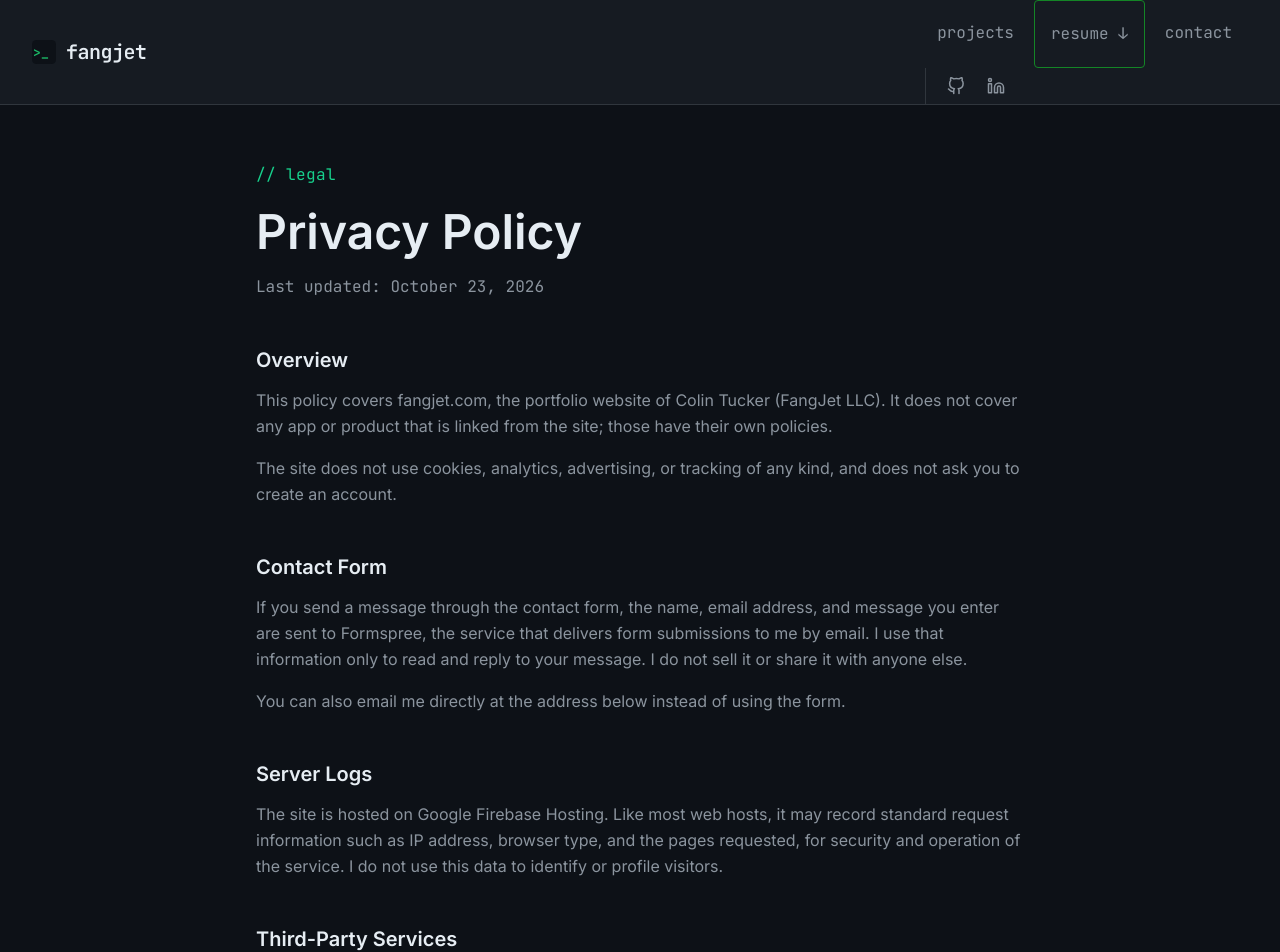
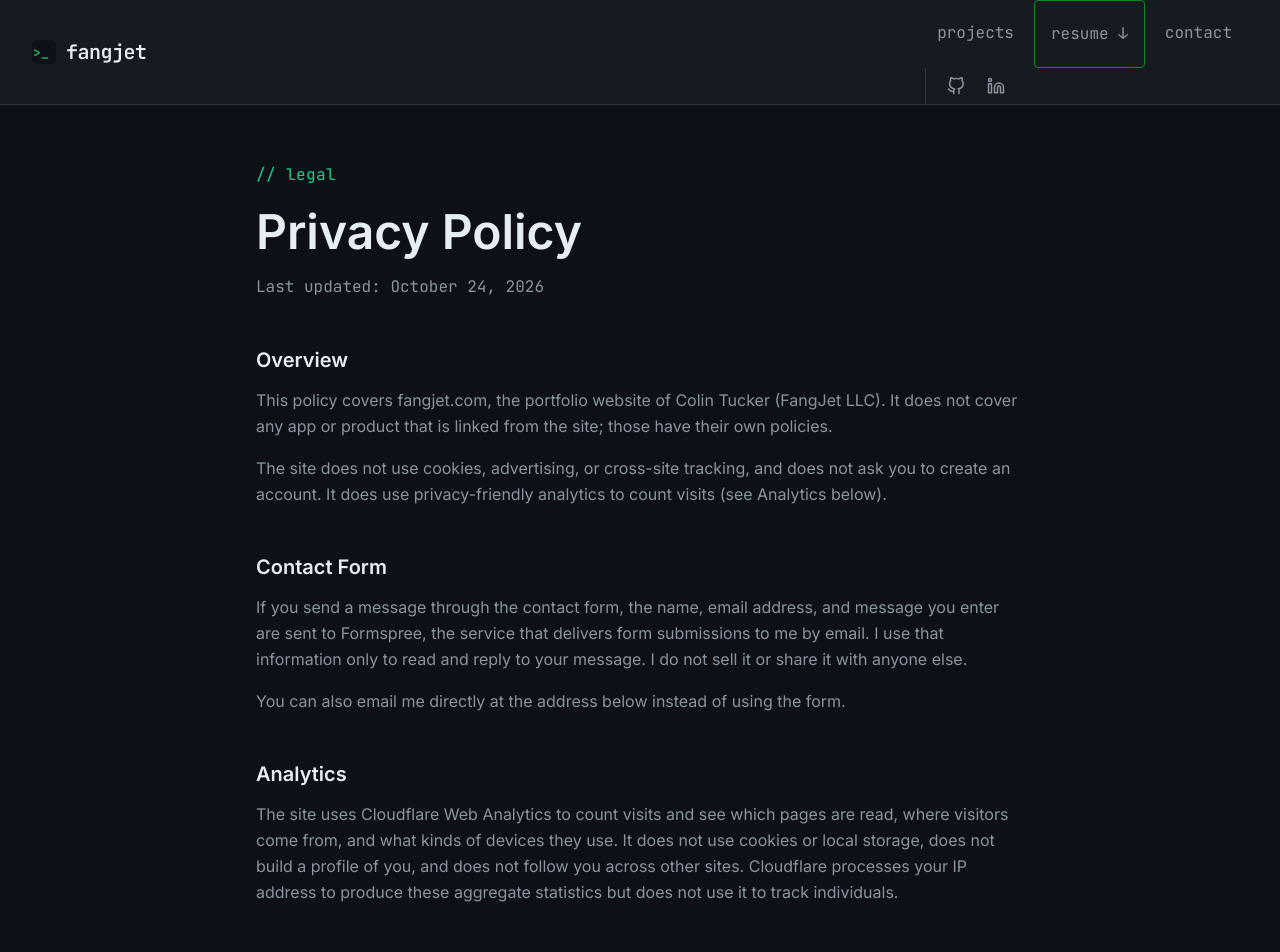
Before and after one commit to tuckercr/fangjet, a React (Vite) app: page /privacy-policy in a window 1280 px wide. Shown: the top 952 px of the page. Built offline with nearby package versions, Linux system fonts and the light colour scheme.

Commit message:
Add Cloudflare Web Analytics; update CSP, privacy policy and README to match

```diff
--- a/index.html
+++ b/index.html
@@ -56,6 +56,8 @@
       ]
     }
     </script>
+    <!-- Cloudflare Web Analytics: cookieless, no cross-site tracking -->
+    <script type="module" src="https://static.cloudflareinsights.com/beacon.min.js" data-cf-beacon='{"token": "5d759bfa5a304c84a31786c65e527ec3"}'></script>
   </head>
   <body>
     <div id="root"></div>
--- a/src/pages/PrivacyPolicy.jsx
+++ b/src/pages/PrivacyPolicy.jsx
@@ -11,15 +11,18 @@ export default function PrivacyPolicy() {
       <div className="legal-prose mx-auto max-w-3xl">
         <span className="fj-label">// legal</span>
         <h1 className="mb-3 text-5xl leading-tight narrow:text-3xl">Privacy Policy</h1>
-        <p className="font-mono">Last updated: October 23, 2026</p>
+        <p className="font-mono">Last updated: October 24, 2026</p>
 
         <h2>Overview</h2>
         <p>This policy covers fangjet.com, the portfolio website of Colin Tucker (FangJet LLC). It does not cover any app or product that is linked from the site; those have their own policies.</p>
-        <p>The site does not use cookies, analytics, advertising, or tracking of any kind, and does not ask you to create an account.</p>
+        <p>The site does not use cookies, advertising, or cross-site tracking, and does not ask you to create an account. It does use privacy-friendly analytics to count visits (see Analytics below).</p>
 
         <h2>Contact Form</h2>
         <p>If you send a message through the contact form, the name, email address, and message you enter are sent to Formspree, the service that delivers form submissions to me by email. I use that information only to read and reply to your message. I do not sell it or share it with anyone else.</p>
         <p>You can also email me directly at the address below instead of using the form.</p>
+
+        <h2>Analytics</h2>
+        <p>The site uses Cloudflare Web Analytics to count visits and see which pages are read, where visitors come from, and what kinds of devices they use. It does not use cookies or local storage, does not build a profile of you, and does not follow you across other sites. Cloudflare processes your IP address to produce these aggregate statistics but does not use it to track individuals.</p>
 
         <h2>Server Logs</h2>
         <p>The site is hosted on Google Firebase Hosting. Like most web hosts, it may record standard request information such as IP address, browser type, and the pages requested, for security and operation of the service. I do not use this data to identify or profile visitors.</p>
@@ -28,6 +31,7 @@ export default function PrivacyPolicy() {
         <p>Pages load fonts from Google Fonts, which means your browser requests them from Google's servers and Google receives your IP address as part of that request. These services have their own privacy policies:</p>
         <ul>
           <li><strong>Formspree</strong> (contact form): <a href="https://formspree.io/legal/privacy-policy" target="_blank" rel="noopener noreferrer">formspree.io/legal/privacy-policy</a></li>
+          <li><strong>Cloudflare Web Analytics</strong> (visit statistics): <a href="https://www.cloudflare.com/privacypolicy/" target="_blank" rel="noopener noreferrer">cloudflare.com/privacypolicy</a></li>
           <li><strong>Google Firebase Hosting and Google Fonts</strong>: <a href="https://policies.google.com/privacy" target="_blank" rel="noopener noreferrer">policies.google.com/privacy</a></li>
         </ul>
 
```
Also changed, not shown: firebase.json, 1 other file (tests, documents, lock files or other folders).
